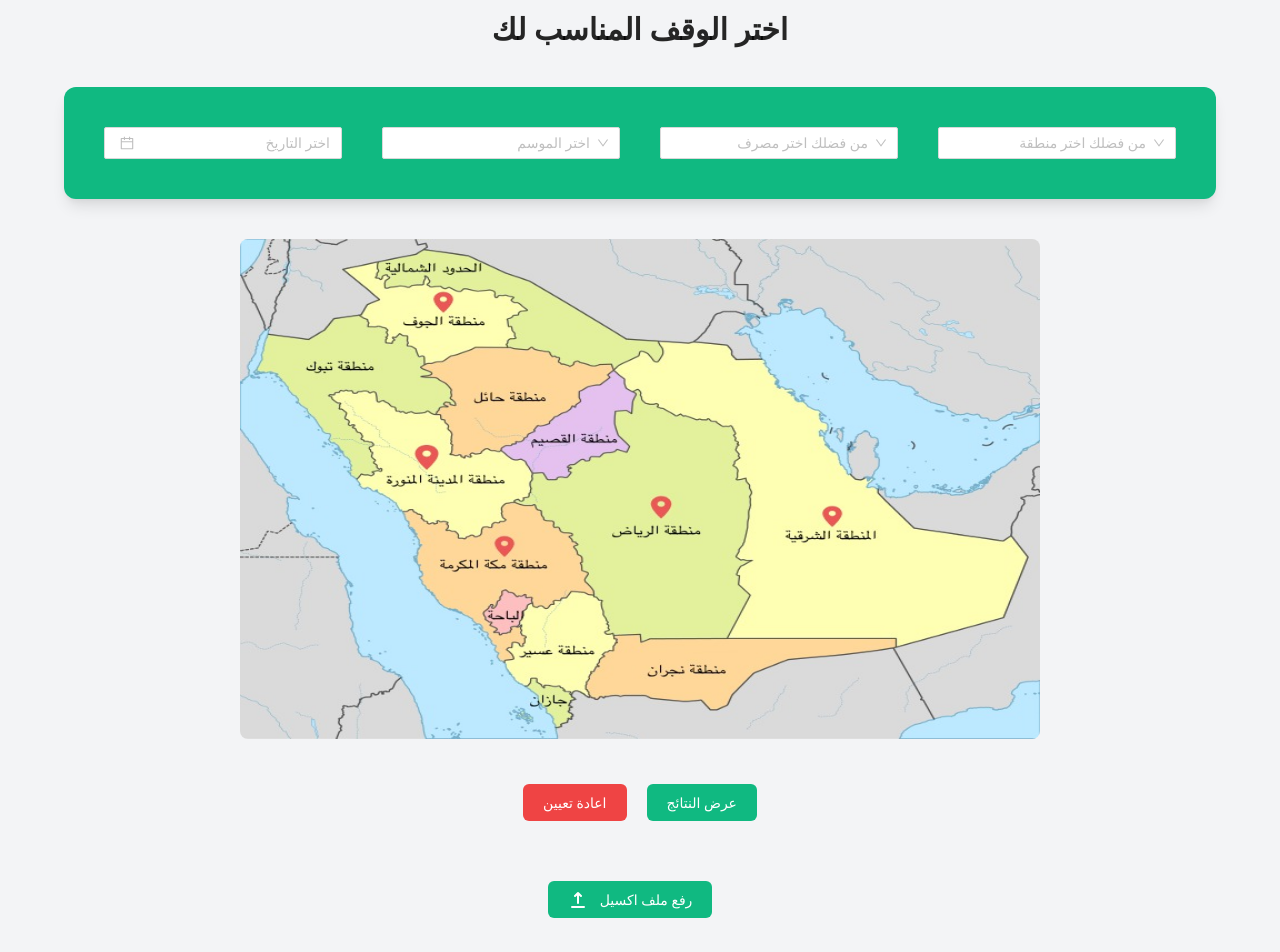
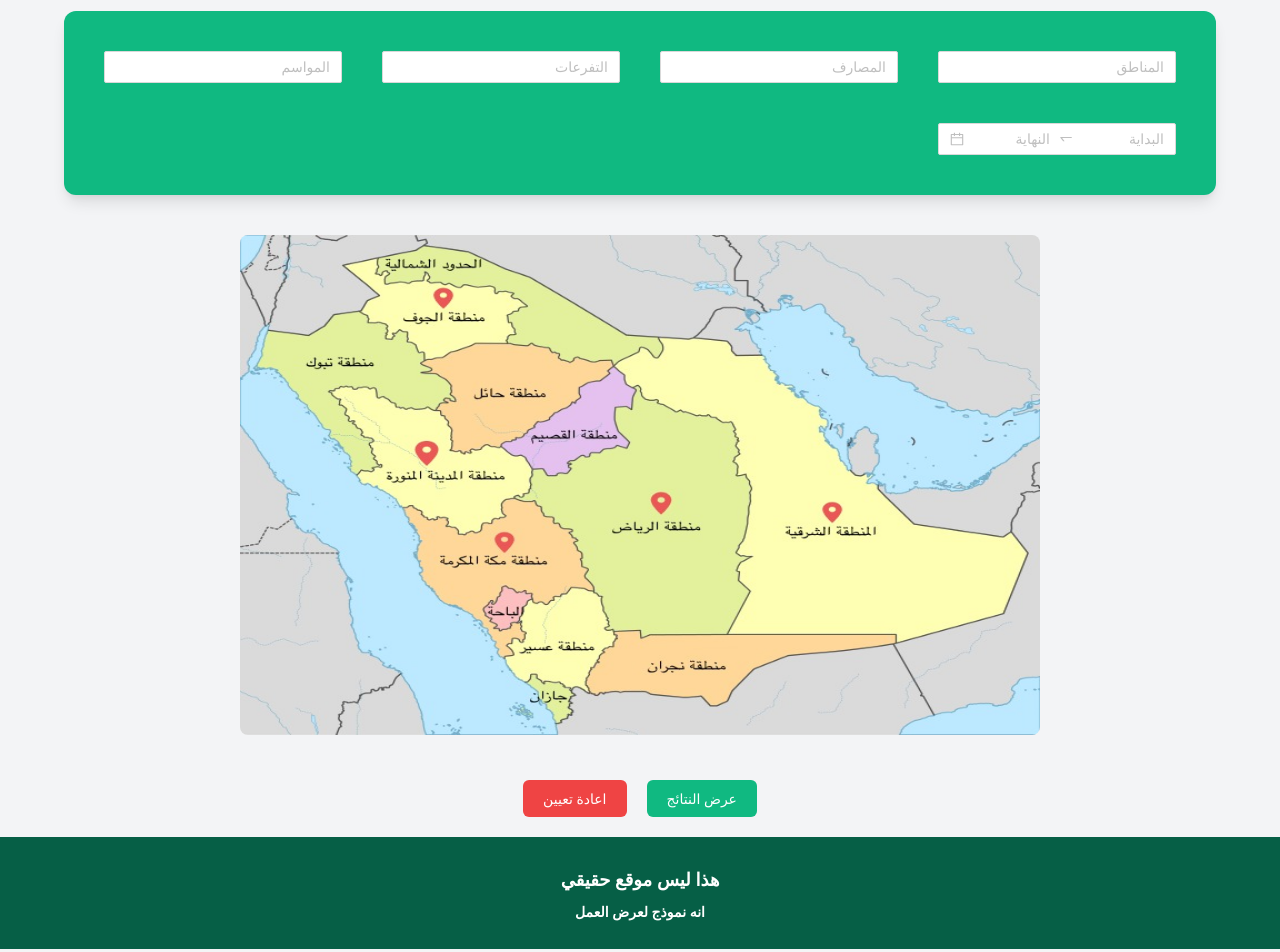
Before and after one commit to mohamedsabrie/awkaf-sa, a Next.js app: page / in a window 1280 px wide. Shown: the part 880-1832 px from the top of the page. Built offline with nearby package versions, Linux system fonts and the light colour scheme.

Commit message:
first edition of some edits

```diff
--- a/components/Filters.js
+++ b/components/Filters.js
@@ -4,6 +4,15 @@ import Image from "next/image";
 import Tree from "./Tree";
 import { useState } from "react";
 import {UploadIcon} from '@heroicons/react/solid'
+
+
+const { RangePicker } = DatePicker;
+
+import moment from 'moment';
+import 'moment/locale/ar-sa'
+
+moment.locale('ar-sa');
+
 
 const seasonData = [
   {
@@ -17,24 +26,6 @@ const seasonData = [
 ];
 
 const masrafData = [
-  {
-    title: "الحرم المكي",
-    value: "الحرم المكي",
-    children: [
-      {
-        title: "بئر زمزم",
-        value: "بئر زمزم",
-      },
-      {
-        title: "الكعبةالمشرفة",
-        value: "الكعبة المشرفة",
-      },
-    ],
-  },
-  {
-    title: "الحرم المدني",
-    value: "الحرم المدني",
-  },
   {
     title: "مساجد",
     value: "مساجد",
@@ -57,16 +48,27 @@ const masrafData = [
       },
     ],
   },
+  {
+    title: " سكن",
+    value: " سكن",
+  },
+  {
+    title: " سقيا",
+    value: " سقيا",
+
+  },
+
+
 ];
 
 const areaData = [
   {
-    title: " مكة",
-    value: "مكة",
+    title: " مكة المكرمة",
+    value: "مكة المكرمة",
   },
   {
-    title: " المدينة",
-    value: "المدينة",
+    title: " المدينة المنورة",
+    value: "المدينة المنورة",
   },
   {
     title: " الطائف",
@@ -77,12 +79,27 @@ const areaData = [
     value: "الرياض",
   },
 ];
+const branchesData = [
+  {
+    title: "  تفرع 1",
+    value: " تفرع 1",
+  },
+  {
+    title: "  تفرع 2 ",
+    value: " تفرع 2",
+  },
+  {
+    title: " تفرع 3",
+    value: "تفرع 3",
+  },
+];
 
 function Filters() {
   const [season, setSeason] = useState(undefined);
   const [masraf, setMasraf] = useState(undefined);
+  const [branch, setBranch] = useState(undefined);
   const [area, setArea] = useState(undefined);
-  const [date, setDate] = useState(null);
+  const [date, setDate] = useState({});
   const [show, setShow] = useState(false);
 
   const handleReset = () => {
@@ -95,22 +112,27 @@ function Filters() {
   const Results = () => {
     const columns = [
       {
-        title: "المنطقة المختارة",
+        title: "المناطق المختارة",
         dataIndex: "area",
         key: "area",
       },
       {
-        title: "المصرف المختار",
+        title: "المصارف المختارة",
         dataIndex: "masref",
         key: "masref",
       },
       {
-        title: "الموسم المختار",
+        title: "التفرعات المختارة",
+        dataIndex: "branch",
+        key: "branch",
+      },
+      {
+        title: "المواسم المختارة",
         dataIndex: "season",
         key: "season",
       },
       {
-        title: " التاريخ المختار",
+        title: " التاريخ المختارة",
         dataIndex: "date",
         key: "date",
       },
@@ -121,7 +143,8 @@ function Filters() {
         area: area,
         masref: masraf,
         season: season,
-        date: date,
+        branch: branch,
+        date: ` البداية: ${date.start} - النهاية:  ${date.end}`,
       },
     ];
 
@@ -141,25 +164,32 @@ function Filters() {
   const handleMasraf = (v) => {
     setMasraf(v);
   };
+  const handleBranch = (v) => {
+    setBranch(v);
+  };
   const handleArea = (v) => {
     setArea(v);
   };
 
-  const handleDateChange = (v) => {
-    const choosenDate = `${v?._d?.getDate()}-${
-      v?._d?.getMonth() + 1
-    }-${v?._d?.getFullYear()}`;
-    setDate(choosenDate);
+
+  const handleDateChange = (e) => {
+    const [moment1, moment2]=  e;
+
+    const start = `${moment1?._d?.getDate()}-${
+      moment1?._d?.getMonth() + 1
+    }-${moment1?._d?.getFullYear()}`;
+    const end = `${moment2?._d?.getDate()}-${
+      moment2?._d?.getMonth() + 1
+    }-${moment2?._d?.getFullYear()}`;
+    setDate({start, end});
   };
+  console.log(date)
 
   const showResults = () => {
     setShow((prevState) => !prevState);
   };
   return (
     <div id="filters">
-      <h1 className="text-3xl font-semibold text-center mt-10">
-        اختر الوقف المناسب لك{" "}
-      </h1>
 
       <div className="px-10">
         <div className="grid grid-cols-1 sm:grid-cols-2 lg:grid-cols-4 gap-10 items-center justify-between max-w-6xl mx-auto py-10 bg-green-500 px-10 rounded-xl my-10 shadow-lg">
@@ -168,22 +198,28 @@ function Filters() {
           <Tree
             handleChange={handleArea}
             value={area}
-            placeholder="من فضلك اختر منطقة"
+            placeholder="   المناطق"
             data={areaData}
           />
           <Tree
             handleChange={handleMasraf}
             value={masraf}
-            placeholder="من فضلك اختر مصرف"
+            placeholder="   المصارف"
             data={masrafData}
+          />
+          <Tree
+            handleChange={handleBranch}
+            value={branch}
+            placeholder=" التفرعات"
+            data={branchesData}
           />
           <Tree
             handleChange={handleSeason}
             value={season}
-            placeholder="اختر الموسم"
+            placeholder=" المواسم"
             data={seasonData}
           />
-          <DatePicker placeholder="اختر التاريخ" onChange={handleDateChange} />
+          <RangePicker rangePlaceholder={["البداية","النهاية"]} onChange={handleDateChange} style={{alignItems: "center"}}   />
         </div>
         <div className="text-center my-10 overflow-hidden rounded-lg">
           <Image src="/map.jpg" height={500} width={800} className="hover:scale-110 transition duration-300 rounded-lg"/>
@@ -209,13 +245,9 @@ function Filters() {
           <div className="flex items-center justify-center">
              {show && (
             <button className="outline-none my-10 bg-green-500 text-white px-5 py-2 rounded-md transition duration-200 hover:bg-green-400 hover:shadow-lg">
-              تصدير كملف اكسيل{" "}
+              تصدير كملف Excell{" "}
             </button>
           )}
-          <button className="outline-none my-10 mr-5 bg-green-500 transition duration-200 hover:bg-green-400 hover:shadow-lg text-white px-5 py-2 rounded-md flex items-center justify-between ">
-            رفع ملف اكسيل{" "}
-            <UploadIcon className="h-5 mr-3" />
-          </button>
           </div>
 
         </div>
--- a/components/Navbar.js
+++ b/components/Navbar.js
@@ -19,11 +19,7 @@ function Navbar() {
       {/* left side  */}
 
       <div className="flex ">
-          <Link activeClass="active" to="filters" spy={true} smooth={true} offset={-100} duration={500}>
-
-          <button className="outline-none bg-green-500 text-white px-5 py-2 rounded-md transition duration-200 hover:bg-green-400 hover:shadow-lg"> الأوقاف الخيرية</button>
-        </Link>
-          <button onClick= {()=> router.push("/login")} className="outline-none mr-5 bg-green-500 text-white px-5 py-2 rounded-md transition duration-200 hover:bg-green-400 hover:shadow-lg">تسجيل الدخول</button>
+      <button onClick= {()=> router.push("/login")} className="outline-none mr-5 bg-green-500 text-white px-5 py-2 rounded-md transition duration-200 hover:bg-green-400 hover:shadow-lg">تسجيل الدخول</button>
 
       </div>
     </div>
--- a/components/Tree.js
+++ b/components/Tree.js
@@ -15,6 +15,10 @@ const  Tree  = ({handleChange, value,placeholder, data})=> {
         onChange={handleChange}
         treeDefaultExpandAll
         dropdownStyle	 = {{direction: "rtl"}}
+        multiple	={true}
+        treeCheckable= {true}
+
+
 
       />
     );
--- a/pages/_app.js
+++ b/pages/_app.js
@@ -1,10 +1,16 @@
 import 'antd/dist/antd.css';
 import '../styles/globals.css'
+import { ConfigProvider } from 'antd';
+import ar_EG from 'antd/lib/locale/ar_EG';
+
+
 
 function MyApp({ Component, pageProps }) {
   return(
     <div dir="rtl">
+        <ConfigProvider locale={ar_EG} direction="rtl">
         <Component {...pageProps} />
+        </ConfigProvider>
     </div>
   )
 
```
